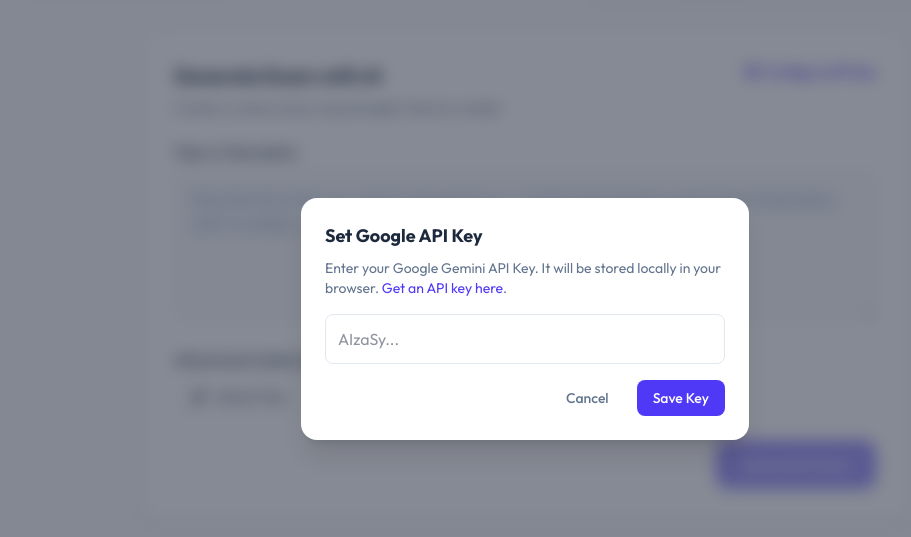
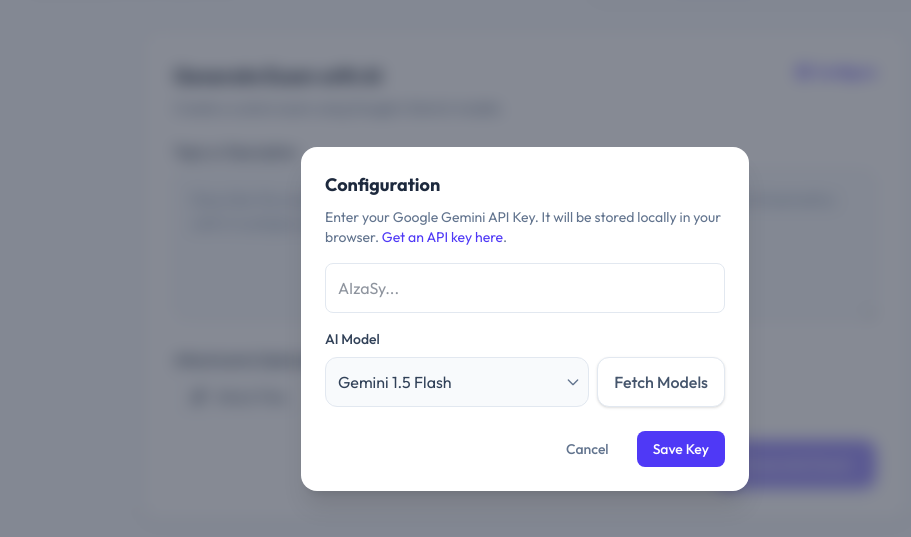
Before and after one commit to pasc4le/exam-renderer, a website: page index.html in a window 1280 px wide. Both pictures are taken after a click on the button "Generate". Shown: the part 81-618 px from the top of the page, without its empty margins (115-1026 px from the left). Drawn offline with nearby package versions, Linux system fonts and the light colour scheme.

Commit message:
feat: adding model selection for generate tab

```diff
--- a/app.js
+++ b/app.js
@@ -51,6 +51,11 @@
         isGenerating: false,
         generationError: null,
         attachedFiles: [],
+        availableModels: [
+            { name: "models/gemini-1.5-flash", displayName: "Gemini 1.5 Flash" }
+        ],
+        selectedModel: "models/gemini-1.5-flash",
+        isFetchingModels: false,
 
         async initDB() {
             try {
@@ -390,6 +395,40 @@
             return parseFloat((bytes / Math.pow(k, i)).toFixed(1)) + ' ' + sizes[i];
         },
 
+        openConfig() {
+            this.tempApiKey = this.apiKey;
+            this.showApiKeyModal = true;
+        },
+
+        async fetchModels() {
+            const keyToUse = this.tempApiKey || this.apiKey;
+            if (!keyToUse) {
+                alert("Please enter an API Key first.");
+                return;
+            }
+            this.isFetchingModels = true;
+            try {
+                const response = await fetch(`https://generativelanguage.googleapis.com/v1beta/models?key=${keyToUse}`);
+                if (!response.ok) throw new Error("Failed to fetch models: " + response.statusText);
+                const data = await response.json();
+
+                if (data.models) {
+                    // Filter for models that support generateContent
+                    this.availableModels = data.models.filter(m =>
+                        m.supportedGenerationMethods && m.supportedGenerationMethods.includes("generateContent")
+                    );
+                } else {
+                    throw new Error("No models found in response");
+                }
+
+            } catch (e) {
+                console.error("Fetch models failed", e);
+                alert("Failed to fetch models: " + e.message);
+            } finally {
+                this.isFetchingModels = false;
+            }
+        },
+
         async generateExam() {
     if (!this.apiKey) {
         this.showApiKeyModal = true;
@@ -423,7 +462,10 @@
             });
         });
 
-                const response = await fetch(`https://generativelanguage.googleapis.com/v1beta/models/gemini-1.5-flash:generateContent?key=${this.apiKey}`, {
+        // Use selected model, default to gemini-1.5-flash if somehow empty
+        const modelName = this.selectedModel || "models/gemini-1.5-flash";
+
+        const response = await fetch(`https://generativelanguage.googleapis.com/v1beta/${modelName}:generateContent?key=${this.apiKey}`, {
             method: 'POST',
             headers: {
                 'Content-Type': 'application/json'
--- a/index.html
+++ b/index.html
@@ -128,7 +128,7 @@
                             <h2 class="text-xl font-semibold mb-2">Generate Exam with AI</h2>
                             <p class="text-slate-500 text-sm">Create a custom exam using Google's Gemini models.</p>
                         </div>
-                        <button @click="showApiKeyModal = true"
+                        <button @click="openConfig"
                             class="text-indigo-600 hover:text-indigo-700 text-sm font-medium flex items-center gap-1">
                             <svg xmlns="http://www.w3.org/2000/svg" width="16" height="16" viewBox="0 0 24 24"
                                 fill="none" stroke="currentColor" stroke-width="2" stroke-linecap="round"
@@ -138,9 +138,11 @@
                                 </path>
                                 <circle cx="12" cy="12" r="3"></circle>
                             </svg>
-                            Configure API Key
+                            Configure
                         </button>
                     </div>
+
+
 
                     <div class="mb-6">
                         <label class="block text-sm font-medium text-slate-700 mb-2">Topic or Description</label>
@@ -217,7 +219,7 @@
             style="display: none;">
             <div class="absolute inset-0 bg-slate-900/50 backdrop-blur-sm" @click="showApiKeyModal = false"></div>
             <div class="bg-white rounded-2xl shadow-xl w-full max-w-md p-6 relative z-10">
-                <h3 class="text-lg font-bold text-slate-800 mb-2">Set Google API Key</h3>
+                <h3 class="text-lg font-bold text-slate-800 mb-2">Configuration</h3>
                 <p class="text-slate-500 text-sm mb-4">
                     Enter your Google Gemini API Key. It will be stored locally in your browser.
                     <a href="https://aistudio.google.com/app/apikey" target="_blank"
@@ -227,6 +229,38 @@
                 <input type="password" x-model="tempApiKey" @keydown.enter="saveApiKey"
                     class="w-full p-3 rounded-lg border border-slate-200 mb-4 focus:ring-2 focus:ring-indigo-100 focus:border-indigo-400 outline-none"
                     placeholder="AIzaSy...">
+
+                <div class="mb-6">
+                    <label class="block text-sm font-medium text-slate-700 mb-2">AI Model</label>
+                    <div class="flex gap-2">
+                        <div class="relative flex-1">
+                            <select x-model="selectedModel"
+                                class="w-full p-3 pr-10 rounded-xl border border-slate-200 bg-slate-50 focus:bg-white focus:ring-2 focus:ring-indigo-100 focus:border-indigo-400 outline-none transition-all text-slate-700 appearance-none">
+                                <template x-for="model in availableModels" :key="model.name">
+                                    <option :value="model.name" x-text="model.displayName || model.name"></option>
+                                </template>
+                            </select>
+                            <div
+                                class="absolute inset-y-0 right-0 flex items-center px-2 pointer-events-none text-slate-500">
+                                <svg class="w-4 h-4" fill="none" stroke="currentColor" viewBox="0 0 24 24">
+                                    <path stroke-linecap="round" stroke-linejoin="round" stroke-width="2"
+                                        d="M19 9l-7 7-7-7"></path>
+                                </svg>
+                            </div>
+                        </div>
+                        <button @click="fetchModels" :disabled="isFetchingModels"
+                            class="px-4 py-3 bg-white border border-slate-200 rounded-xl hover:bg-slate-50 text-slate-600 font-medium transition-colors flex items-center gap-2 whitespace-nowrap cursor-pointer shadow-sm">
+                            <span x-show="!isFetchingModels">Fetch Models</span>
+                            <span x-show="isFetchingModels" class="animate-spin">
+                                <svg xmlns="http://www.w3.org/2000/svg" width="16" height="16" viewBox="0 0 24 24"
+                                    fill="none" stroke="currentColor" stroke-width="2" stroke-linecap="round"
+                                    stroke-linejoin="round">
+                                    <path d="M21 12a9 9 0 1 1-6.219-8.56"></path>
+                                </svg>
+                            </span>
+                        </button>
+                    </div>
+                </div>
 
                 <div class="flex justify-end gap-3">
                     <button @click="showApiKeyModal = false"
```
Lines whose indentation alone changed are shown as unchanged.
